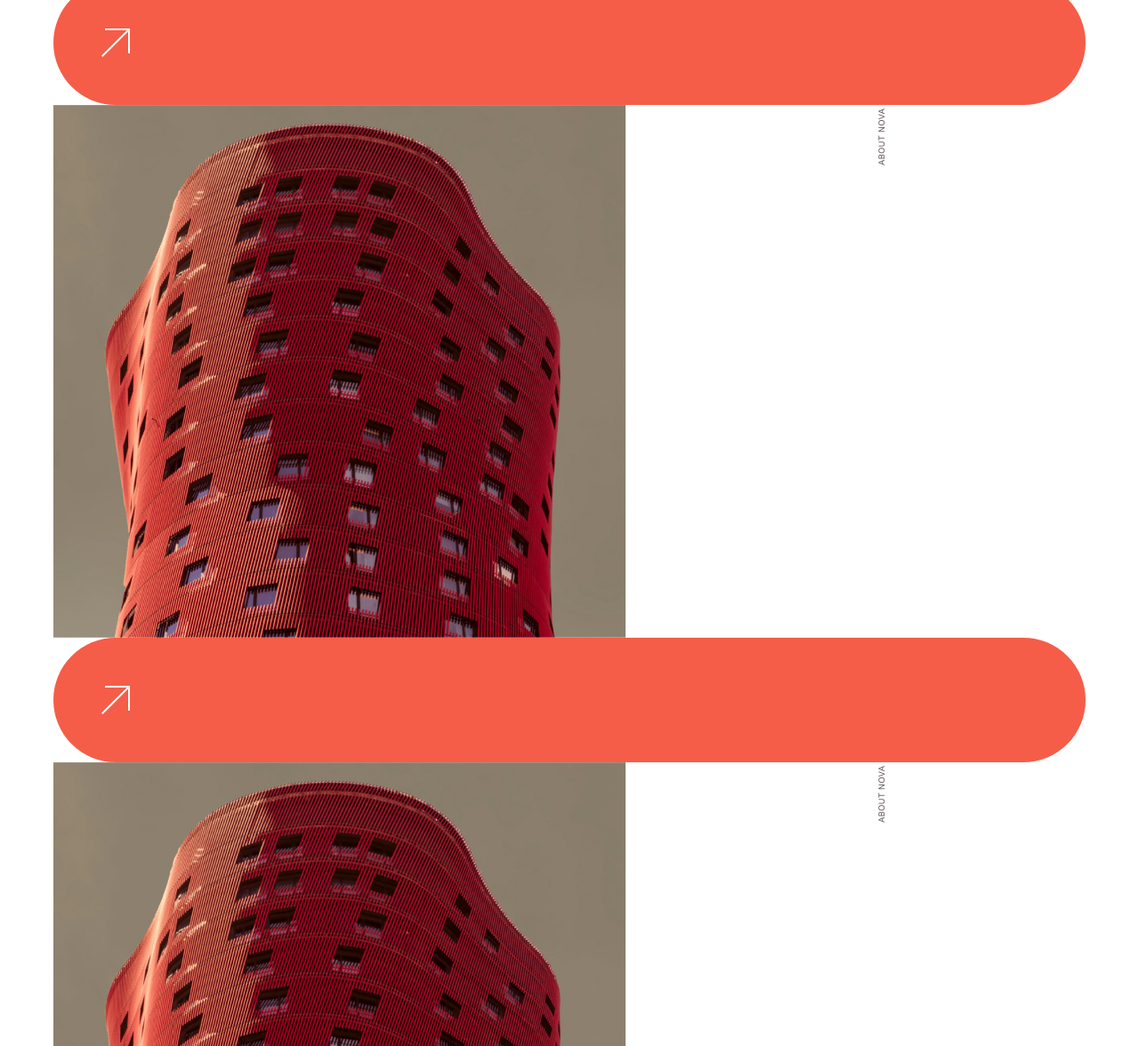
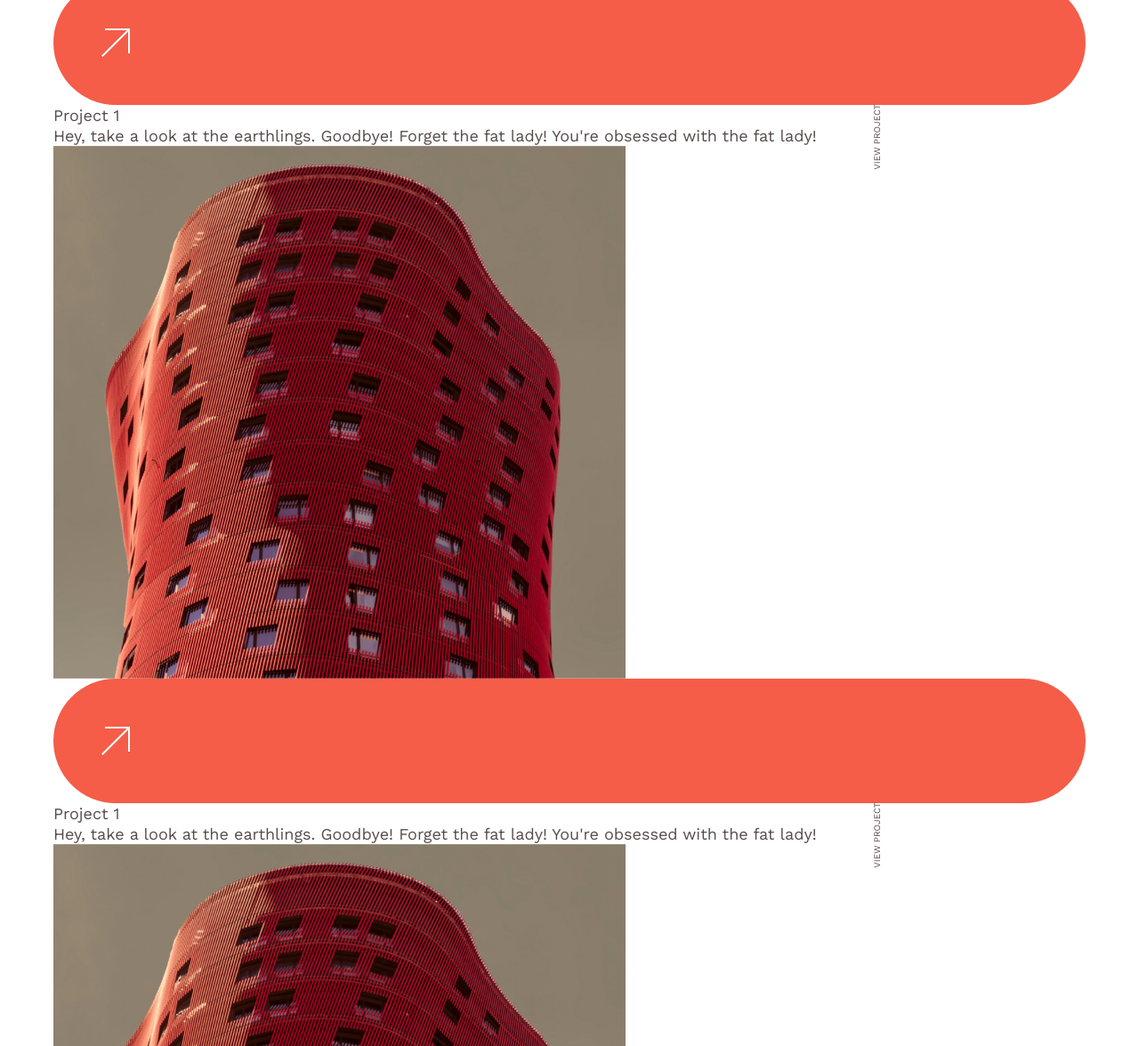
Before and after one commit to Daniil-gavrilooov/nova, a plain HTML site: page app/index.html in a window 1280 px wide. Shown: the part 3700-4876 px from the top of the page at 89% size. Drawn offline with nearby package versions, Linux system fonts and the light colour scheme; a web font is replaced by a local one.

Commit message:
added html section (project)

```diff
--- a/app/index.html
+++ b/app/index.html
@@ -124,7 +124,8 @@
                                 </h6>
 
                                 <p class="project__slider-text">
-                                    Hey, take a look at the earthlings. Goodbye! Forget the fat lady! You're obsessed with the fat lady!
+                                    Hey, take a look at the earthlings. Goodbye! Forget the fat lady! You're obsessed
+                                    with the fat lady!
                                 </p>
                             </div>
 
@@ -134,18 +135,19 @@
 
                             <div class="section__button">
                                 <a class="section__btn" href=""><img src="images/btn_arrow.svg" alt=""></a>
-                                <p class="section__btn-text">ABOUT NOVA</p>
+                                <p class="section__btn-text">VIEW PROJECT</p>
                             </div>
 
                         </div>
                         <div class="project__slider-item">
                             <div class="project__slider-text">
                                 <h6 class="project__slider-title">
-
+                                    Project 1
                                 </h6>
 
                                 <p class="project__slider-text">
-
+                                    Hey, take a look at the earthlings. Goodbye! Forget the fat lady! You're obsessed
+                                    with the fat lady!
                                 </p>
                             </div>
 
@@ -155,18 +157,19 @@
 
                             <div class="section__button">
                                 <a class="section__btn" href=""><img src="images/btn_arrow.svg" alt=""></a>
-                                <p class="section__btn-text">ABOUT NOVA</p>
+                                <p class="section__btn-text">VIEW PROJECT</p>
                             </div>
 
                         </div>
                         <div class="project__slider-item">
                             <div class="project__slider-text">
                                 <h6 class="project__slider-title">
-
+                                    Project 1
                                 </h6>
 
                                 <p class="project__slider-text">
-
+                                    Hey, take a look at the earthlings. Goodbye! Forget the fat lady! You're obsessed
+                                    with the fat lady!
                                 </p>
                             </div>
 
```
